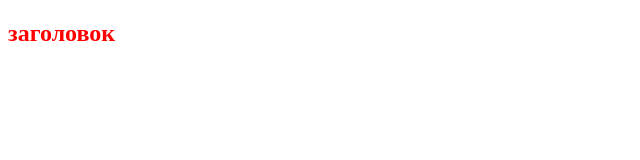
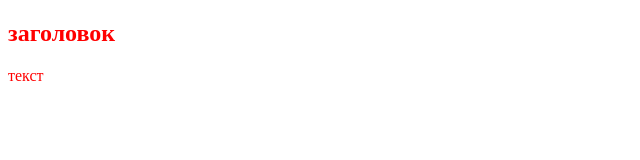
Before and after one commit to ulazolote/study, a plain HTML site: page selector/selectorPage.html in a window 1280 px wide. Shown: the full height of the page, 0-640 px from the left. Drawn offline with Linux system fonts and the light colour scheme.

Commit message:
Задача 1 написал код под селектор .bbb.zzz

```diff
--- a/selector/selectorPage.html
+++ b/selector/selectorPage.html
@@ -8,7 +8,7 @@
 <body>
 
 <h2 class="zzz bbb">заголовок</h2>
-
+<p class="zzz bbb">текст</p>
 
 </body>
 </html>
--- a/selector/selectorStyles.css
+++ b/selector/selectorStyles.css
@@ -1,3 +1,6 @@
 h2.bbb.zzz {
     color: red;
 }
+.bbb.zzz {
+    color: red;
+}
```
